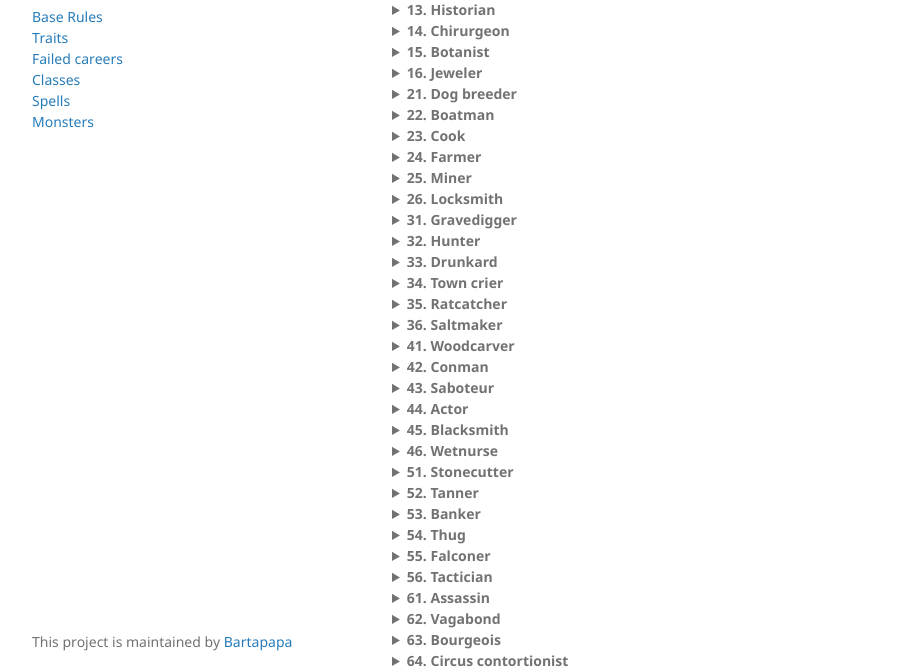
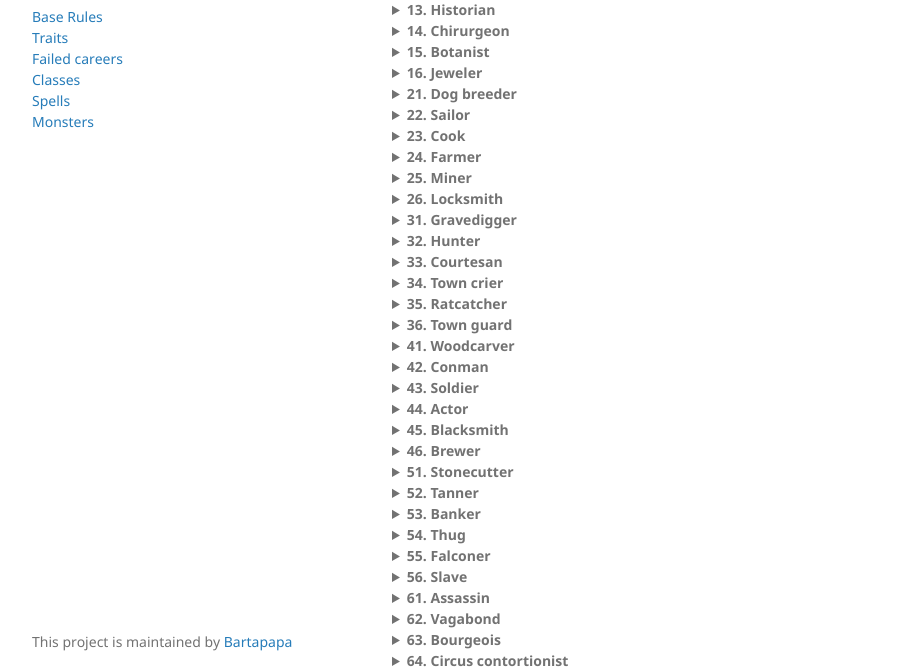
Before and after one commit to Bartapapa/legend, a Jekyll site: the page built from docs/pages/failedcareers.md, in a window 1280 px wide and 1081 px high. Shown: the part 318-990 px from the top of the window, without its empty margins (178-1092 px from the left). Built offline with Jekyll 4.4.1, drawn with Linux system fonts in a browser that asks for light colours; some of the changed lines change nothing that is shown.

Commit message:
Changed failedcareers.md

```diff
--- a/docs/pages/failedcareers.md
+++ b/docs/pages/failedcareers.md
@@ -11,7 +11,7 @@
 
 <details markdown="1">
 <summary><b>11. Astrologer</b></summary>
-You studied the stars and constellations, their mythological signifance as well as how to navigate based on them. Name a constellation you often look for, and why it is important to you. Your findings regarding this constellation were laughed at by the academy, and you were ousted.
+You studied the stars and constellations, their mythological signifance as well as how to navigate based on them. Name a constellation you often look for. Your findings regarding this constellation were laughed at by the academy, and you were ousted.
 
 Bonus items: Heavy book of constellations (300-page book, most of it your handwriting), Reticled spyglass (allows you to judge distances)
 
@@ -31,7 +31,7 @@
 <summary><b>13. Historian</b></summary>
 You recognize old objects and places of interest, when and where they come from. You know the Old Tongue. Declare a theory that, as far as you know, is true. You were laughed at by the academy, and when you wouldn't budge, you were shunned.
 
-Bonus item: Old dusty book (plenty of notes on your domain of interest), Stamp of a forgotten family (nobility from a long time ago)
+Bonus item: Old dusty book (plenty of notes on your domain of interest), Seal of a forgotten family (nobility from a long time ago)
 
 +1 Lore.
 </details>
@@ -47,288 +47,288 @@
 
 <details markdown="1">
 <summary><b>15. Botanist</b></summary>
-You know how to make herbal teas and remedies, and can easily differentiate between poisonous and comestible flora.
+You know how to make herbal teas and remedies, and can easily differentiate between poisonous and comestible flora. You discovered a flower, fruit or root - declare what it does. Make up a name based on a rival botanist's last name, who stole your glory.
 
-Bonus item: nightshade (can be made into an ingested poison)
+Bonus item: Nightshade (can be made into an ingested poison), Mortar & Pestle (smells like herbs and grass)
 
 +1 Lore.
 </details>
 
 <details markdown="1">
 <summary><b>16. Jeweler</b></summary>
-By looking at gems closely, you can immediately tell their worth. By spending a week with your tools, you can increase the value of gems by one step. You can't do it twice on the same gems.
+You know how to identify gems, what their astrological significance is, can gauge their quality, and can determine what rock formations are prone to have gems or crystals. Name a baron or baronness who was disappointed in your work and crushed your career.
 
-Bonus item: small toolbox
+Bonus item: Magnifying monocle (slightly bent), Silver brooch (a small mechanism hides a needle)
 
 +1 Grace.
 </details>
 
 <details markdown="1">
 <summary><b>21. Dog breeder</b></summary>
-You can recognize dogs by type, easily. You know different breeds so well that you get a boon on Reaction rolls with them.
+You can easily recognize dogs by type, and understand how canines of all shapes and sizes communicate. Declare who burned down your breeding grounds.
 
-Bonus item: good dog (as Follower, 1 Might, d6 damage, it knows basic commands)
+Bonus item: Good dog (takes 1 slot in Mind as a Follower, 1 Might, d6 damage, it knows basic commands), Dog whistle (you can hear it as well)
 
 +1 Wit.
 </details>
 
 <details markdown="1">
-<summary><b>22. Boatman</b></summary>
-You know how to solo operate small sail-based water vehicles. You can tie a very good knot - if you spend some time on it, it won't budge unless its cut.
+<summary><b>22. Sailor</b></summary>
+You know how to solo operate small sail-based water vehicles, and can operate a larger vehicle with a crew. You know about knots, surface currents, the different seas and their supposed dangers. Describe a legendary creature that supposedly sunk your boat and left you ruined.
 
-Bonus item: oar (medium melee, two-handed)
+Bonus item: Wooden oar (medium melee, two-handed), 9m of rope
 
-+1 Might or Wit.
++1 Might.
 </details>
 
 <details markdown="1">
 <summary><b>23. Cook</b></summary>
-You know how to prepare plenty of foods, and know when something tastes off (you don't know whether it's bad or poisonous). Over Lunch, you can transform any number of inventory slots' worth of foodstuffs into a meal. If your party eats the meal, they have a bonus to HP equal to the number of inventory slots worth of food you put into it.
+You know how to prepare plenty of foods, and know when something tastes off (you don't know whether it's bad or poisonous). You know about dining etiquette. Name a noble who accused you of attempting to poison them.
 
-Bonus item: iron ladle (if you take a sip from it and smack your lips, people and creatures will want to taste as well)
+Bonus item: Iron ladle (if you take a sip from it and smack your lips, people and creatures will want to taste as well), 3 Dried sausages
 
 +1 Lore.
 </details>
 
 <details markdown="1">
 <summary><b>24. Farmer</b></summary>
-You understand the workings of seasons, crops and domesticated animals. You can dig holes, plant things and shepherd beasts twice as fast as a normal person.
+You understand the workings of seasons, crops and cattle. You know about common plants, folklore and families. Name the witch who cursed your grounds and led your family to nearly starve.
 
-Bonus item: gruff goat (as Follower, 1 Might, does goat things)
+Bonus item: Gruff goat (takes 1 slot in Mind as a Follower, 1 Might, does goat things), Pitchfork (polearm, d6 damage)
 
 +1 Might.
 </details>
 
 <details markdown="1">
 <summary><b>25. Miner</b></summary>
-You have a natural understanding of stone warrens and corridors. By looking at an entrance in a tunnel, mine or dungeon, you have the innate feeling of the direction it ends up.
+You have a natural understanding of stone warrens and corridors. You can immediately sniff out inert gases, and can judge if stone walls are strong or not. Name the guild that left you and other families in the dust when it left to another town for better profits.
 
-Bonus item: dented lantern
+Bonus item: Dented lantern (no oil left), Pickaxe (medium melee, two-handed)
 
 +1 Might.
 </details>
 
 <details markdown="1">
 <summary><b>26. Locksmith</b></summary>
-Locksmith or "locksmith". You can open pretty much any simple lock if you're given a few seconds. You can do it quietly if you're given a few minutes.
+Locksmith or "locksmith". You know about locking mechanisms and their different degrees of quality. You can differentiate between good and bad locks. You can find out how much time it would take to pick a lock by looking at it. Name the prison you escaped, and the name of the jailor who's looking for you.
 
-Bonus item: lockpicks
+Bonus item: Lockpicks (bent to your fashion; useless for anyone else), Bunch of keys (your jailor's name tag is still on it)
 
 +1 Grace.
 </details>
 
 <details markdown="1">
 <summary><b>31. Gravedigger</b></summary>
-You can dig holes three times as fast as any other person. You can tell if earth ahs been disturbed recently, and you always have a uneasy feeling of how deep you are beneath the earth.
+You know when earth has been disturbed recently, and have a strange knowledge of how deep you are underground. Name a deceased noble, and explain why their corpse didn't have all their trinkets no more. If it wasn't you, nobody believed you. If it was you, their family found out.
 
-Bonus item: gold ring (Valuable. It has a symbol on it. Hope it didn't belong to anyone important)
+Bonus item: Sturdy shovel (medium melee, two-handed), 3 candles (they produce quite a bit of smoke)
 
 +1 Might.
 </details>
 
 <details markdown="1">
 <summary><b>32. Hunter</b></summary>
-By spending an hour in a natural area, you can know which kinds of small beasts live around here, and where they would go if they needed to drink or sleep.
+You know where small beasts live and hide, and how to catch them most of the time. You know how to skin them and prepare them. You know their tracks when you see them. Describe the terrible creature that you saw one night. You were exiled by the town priest for trying to incite a panic.
 
-Bonus item: dead rabbit (neck is twisted 180 degrees)
+Bonus item: Dead rabbit (neck is twisted 180 degrees), Bow, Arrows
 
-+1 Grace or Lore.
++1 Grace.
 </details>
 
 <details markdown="1">
-<summary><b>33. Drunkard</b></summary>
-You're better off drunk anyways. If you're absolutely hammered, you know what pisses people off. Once per time you're drunk, you can reroll any one d6 you roll. You always take the second roll.
+<summary><b>33. Courtesan</b></summary>
+You know what there is in small alleys and dark roads. You know how to make yourself go unnoticed by certain people, and noticed by others. Name a clergyman who used your services and arranged your shunning by the people.
 
-Bonus item: bottle of strong liquor (it's half-full)
+Bonus item: Small knife (light melee, inconspicuous), Fancy clothes & wig (conspicuous)
 
-+1 Might or Wit.
++1 Wit.
 </details>
 
 <details markdown="1">
 <summary><b>34. Town crier</b></summary>
-You know how to barter news. In town, you can cry out each bit of new recent information you've acquired. If the people haven't heard it before, you can find out a new rumor on a 1-to-1 basis.
+You know local rumors and widespread news when you enter a town. You know how to gather people around you and make yourself look like a trustworthy person. Declare what you said out loud that the people of the town really didn't like.
 
-Bonus item: copper bell (when heard, people will turn their eyes to you)
+Bonus item: Copper bell (when heard, people will turn their eyes to you), Wanted poster (your face is on it)
 
-+1 Wit or Lore.
++1 Wit.
 </details>
 
 <details markdown="1">
 <summary><b>35. Ratcatcher</b></summary>
-When you stay somewhere for at least an hour, you know if there are any vermin that live nearby. You can follow their trace back to where they sleep.
+You know if there are any vermin in a place you've investigated, and you know about diseases that the vermin can bring. You know how to make yourself very quiet. Name the person you witnessed committing a crime, and who they were in town.
 
-Bonus item: bottle trap (a bit of cheese is fixed inside))
+Bonus item: Bottle trap (a bit of cheese is fixed inside), Sharpened poker (light melee)
 
-+1 Grace or Wit.
++1 Grace.
 </details>
 
 <details markdown="1">
-<summary><b>36. Saltmaker</b></summary>
-You know about what things would yield salt, if dried, and what kind of salt it would be. You know basic wards against evil spirits based only on salt, and how to make them.
+<summary><b>36. Town guard</b></summary>
+You know what people generally think of you. You know the local laws. You know how to talk to people to get general information. Name the noble you killed - their son is looking to exact revenge.
 
-Bonus item: pocket of salt (can be flung into people's eyes)
+Bonus item: Steel sword (medium melee), Helmet (Armor)
 
 +1 Might.
 </details>
 
 <details markdown="1">
 <summary><b>41. Woodcarver</b></summary>
-You know how to work wood to your advantage, and about the different types of wood. Over lunch, as long as you have some wood, you can make light melee weapons, but they are all Fragile (break on max damage).
+You know about the different types of wood and how strong they are. You know the stories told about surrounding forests. You know how to use your tools to make art, or simple utilitarian tools. Name who kicked you out of your house to get access to your orchard.
 
-Bonus item: wood chisel
+Bonus item: Wood chisel (light melee), Forked branch of yew (magical)
 
-+1 Grace or Lore.
++1 Grace.
 </details>
 
 <details markdown="1">
 <summary><b>42. Conman</b></summary>
-You've duped many people. Given a few minutes, you can sell any Trash as a Valuable to an unsuspecting person. They'll find out after an hour or two, and they'll hate you for it.
+You know the quality of items that are sold. You know how to trick and dupe people. You have a knack to discover what people really want. Name the organization you shouldn't of messed with.
 
-Bonus item: vial of snake oil (worthless except for summoning devils)
+Bonus item: Vial of snake oil (worthless except for summoning devils), Fake papers (not obvious, but close)
 
 +1 Wit.
 </details>
 
 <details markdown="1">
-<summary><b>43. Saboteur</b></summary>
-You have a knack at knowing how to derail mechanisms. If you're given a non-magical mechanical object for a minute, you can break it and render it unusable. If you spend 10 minutes, you can make it inconspicuous.
+<summary><b>43. Soldier</b></summary>
+You know about warfare, weaponry and training regimens. You know about strategies and tactics. Name the battle that you deserted.
 
-Bonus item: small iron chisel (it's very worn down, but works wonders)
+Bonus item: Spear (polearm), Shield
 
-+1 Grace or Lore.
++1 Might.
 </details>
 
 <details markdown="1">
 <summary><b>44. Actor</b></summary>
-You know about plays and other entertainment venues present in town after being there for an hour. By listening to someone for an hour, you can unerringly mimic their voice.
+You know about important people and entertainment venues in town. You know how to talk to people and get people interested in you, or at least take notice of what you're doing. Name the noble who couldn't take a joke.
 
-Bonus item: makeup kit (a brush, some red, blue and brown powders, lipstick)
+Bonus item: Makeup kit (a brush, some red, blue and brown powders, lipstick), Costume (of an axtravagant noble)
 
 +1 Wit.
 </details>
 
 <details markdown="1">
 <summary><b>45. Blacksmith</b></summary>
-You know the heat of the forge. You can live comfortably in extreme heat conditions. You can recognize different metals, and you recognize all blacksmith's stamps from these parts (and legendary ones, too).
+You know and recognize different metals, as well as the tools used to bend it. You know how to smith metal and create alloys. Given time and the workshop, you can craft metallic objects. Name the mine that was overrun by creatures, preventing the import of metal.
 
-Bonus item: whetstone (by spending 10 minutes sharpening a metal weapon, the user has a boon to any attack roll with that weapon until they hit)
+Bonus item: Metal file (slightly jagged), Heavy hammer (medium melee)
 
-+1 Might or Lore.
++1 Might.
 </details>
 
 <details markdown="1">
-<summary><b>46. Wetnurse</b></summary>
-You took care of litle ones. You have a boon on reaction rolls with children, or baby beasts.
+<summary><b>46. Brewer</b></summary>
+You know about drink, how to brew it, as well as its tastes. You can recognize the taste of poison. You can identify the time period, location and techniques used to brew certain drinks. Name a drink you invented, and what ingredients were inside. You lost your guild license to brew after it poisoned a group of late-night drinkers.
 
-Bonus item: three cloth diapers (it's hard to clean out the stains)
+Bonus item: Small barrel (contains ale), Beer tumbler (2m-long stick with wooden bucket at the end)
 
 +1 Wit.
 </details>
 
 <details markdown="1">
 <summary><b>51. Stonecutter</b></summary>
-You recognize different types of stone, and can tell if a type of stone is not from around these parts. By examining stone for a minute, you can tell where to strike with tools to make it crack easily (the stone is considered half HP).
+You recognize different types of stone, and can tell if a type of stone is not from around these parts. By examining stone, you can tell where to strike with tools to make it crack easily. Describe why the work you made for a local church was considered heresy.
 
-Bonus item: heavy iron chisel (can easily etch engravings into stone, even with your bare hand)
+Bonus item: Heavy iron chisel (can easily etch engravings into stone, even with your bare hand), Light hammer (light melee)
 
-+1 Might or Grace.
++1 Might.
 </details>
 
 <details markdown="1">
 <summary><b>52. Tanner</b></summary>
-With an hour of time, you can skin a good portion of any beast. The quality of the skin depends on the beast's health before dying, as well as how many holes it has now that it's dead. You can recognize the quality of leathers at a glance, and how they'd fare in certain conditions.
+You know about beasts, and you can recognize them by pelt or leather. You know how to work leather, and the different chemicals and tools used to do so. You can tell the quality of a leather. Describe the strange beast that wrecked your workshop.
 
-Bonus item: skinning knife (light melee, fragile)
+Bonus item: Skinning knife (light melee), Pelt of a beast (define which)
 
 +1 Grace.
 </details>
 
 <details markdown="1">
 <summary><b>53. Banker</b></summary>
-You can tell the value of any Civilized object at a glance.
+You can tell the value of any Civilized object at a glance. You can appraise items, and recognize forgeries. You can find inconsistencies in paperwork by glancing through. Describe the enterprise in which you used other people's money.
 
-Bonus item: iron scales (you know how to make it slightly tip in favor of one side, if you wish)
+Bonus item: Iron scales (you know how to make it slightly tip in favor of one side), Club (light melee)
 
 +1 Wit.
 </details>
 
 <details markdown="1">
 <summary><b>54. Thug</b></summary>
-You've been known to intimidate people with a grunt. If you wish, you can force people to act as if you had rolled a 10 on their Reaction roll. They'll hate you for it, but won't tell you up front. This won't affect anyone who believes they're stronger than you.
+You know if anything shady is happening in a town. You can recognize discreet transactions happening nearby. You know how to intimidate people and get them to go away or do what you want. Name who you worked for, and who's looking for you.
 
-Bonus item: Debt journal (several names are crossed off, others are circled)
+Bonus item: Debt journal (several names are crossed off, others are circled), Heavy club (medium melee)
 
 +1 Might.
 </details>
 
 <details markdown="1">
 <summary><b>55. Falconer</b></summary>
-You can recognize birds of prey at a glance. You also know how to communicate to them, not with words but with your body.
+You can identify birds, and notably birds of prey. You know their body language to be able to understand basic intentions. If it flies, you can recognize its silhouette. Describe what harm your bird caused before being shot down.
 
-Bonus item: Heavy gloves (count as Armor, but only against teeth, claws and talons)
+Bonus item: Heavy gloves (count as Armor, but only against teeth, claws and talons), Pouch of dead mice (about 20 in there)
 
-+1 Grace or Wit.
++1 Wit.
 </details>
 
 <details markdown="1">
-<summary><b>56. Tactician</b></summary>
-You know about the history of war, and how to deal with grouped battles. When a fight breaks out, you can ask the GM where the nearest exits are, and what tactics your enemies plan to use (flanking, bum rush, picking off the weak, etc). The GM gives an honest answer.
+<summary><b>56. Slave</b></summary>
+You know about imporant families, and how to take care of a house. You can immediately tell if a house has been lived in or not. You know how to do menial chores, and where to look if someone would try hiding something. Name the person from the family you served that you fell in love with.
 
-Bonus item: Warhorn (very loud)
+Bonus item: Club (light melee), Pile of love letters (it's not your handwriting)
 
-+1 Wit or Lore.
++1 Wit.
 </details>
 
 <details markdown="1">
 <summary><b>61. Assassin</b></summary>
-You know about important names. For every bit of important information you have against a target that wouldn't be known just by looking at it, you deal +1 damage to it.
+You know about important names, and how to blend within a crowd. You know about spots where you'd get a good view on a target, and you know how to stealthily enter an area. Describe how you got caught, and describe the methods used by the bounty hunter after your head.
 
-Bonus item: Piano wire (metallic, can also tie hands together)
+Bonus item: Kris knife (light melee), Vial of poison (to be ingested)
 
-+1 Might or Grace.
++1 Grace.
 </details>
 
 <details markdown="1">
 <summary><b>62. Vagabond</b></summary>
-You know about streets, and you can recognize immediate ill intention in people's eyes. If you cover yourself in rags, you'll never be noticed by anyone who doesn't care for the homeless.
+You know about streets, and you can recognize immediate ill intention in people's eyes. You know how to look homeless and be unremarkable. You know how to eavesdrop well.
 
-Bonus item: Shredded cloak (can hide your entire body, doesn't keep you warm though)
+Bonus item: Shredded cloak (can hide your entire body, doesn't keep you warm though), Heavy boots (protect your feet well)
 
 +1 Wit.
 </details>
 
 <details markdown="1">
 <summary><b>63. Bourgeois</b></summary>
-You know about families of import and social etiquette. You can easily infiltrate VIP events without notice, and the higher classes will share gossip with you freely. You cannot, however, get rid of the stench of wealth about you, and people from the lower classes will distrust you.
+You know about families of import and social etiquette. You know about VIP events in town, and you know how to enter them without much of a fuss. You know how to talk to the higher classes. Declare the secret that you know, and name the person who would stop at nothing to not have it divulged.
 
-Bonus item: Monocle or cigarette holder (you look like a different person when you're wearing it)
+Bonus item: Fancy clothes (you don't look like yourself when wearing them), Box of cigarettes (half of them are left)
 
-+1 Wit or Lore.
++1 Wit.
 </details>
 
 <details markdown="1">
 <summary><b>64. Circus contortionist</b></summary>
-You know about wandering troupes. You can bend yourself in nearly-impossible ways, and can perform folding feats without having to roll the dice. if it's particularly difficult, roll Grace. On a failure, your Grace is reduced to 0 until you take Lunch or a long rest.
+You know about wandering troupes, and ways to attract peoples' attention. You know how to dance and sing and mime. Name the acrobat you didn't catch.
 
-Bonus item: Three metal hoops (you can pass through them)
+Bonus item: Three metal hoops (you can pass through them), 9m long tightrope
 
 +1 Grace.
 </details>
 
 <details markdown="1">
 <summary><b>65. Hermit</b></summary>
-You know about the changing weather and the seasons. When you entire a new natural area, you can ask the GM if you feel as if the natural balance of the environment has been skewed. You'll receive an honest answer.
+You know about the changing weather and the seasons. You know how to make yourself be unnoticed by prying eyes. You understand the metaphysical workings of magic. Declare a revelation that came to you after years of solitude, that drove you to adventure.
 
-Bonus item: Walking stick (nobody can forcibly take it away from you)
+Bonus item: Walking stick (nobody can forcibly take it away from you), Heavy coat (nice and warm)
 
-+2 Lore.
++1 Lore.
 </details>
 
 <details markdown="1">
 <summary><b>66. Wizard apprentice</b></summary>
-You were the apprentice of a wizard, and you followed in their steps until you couldn't no more. You know about the arts of the arcane.
+You know about the arts of the arcane, as well as the occult. You understand the underlying dynamics of magic and its interactions with the world surrounding it. Describe how your master disappeared.
 
-Bonus item: Spellbook (random spell inside)
+Bonus item: Spellbook (random spell inside), Pointy hat (magical)
 
 +1 Lore.
 </details>
```
